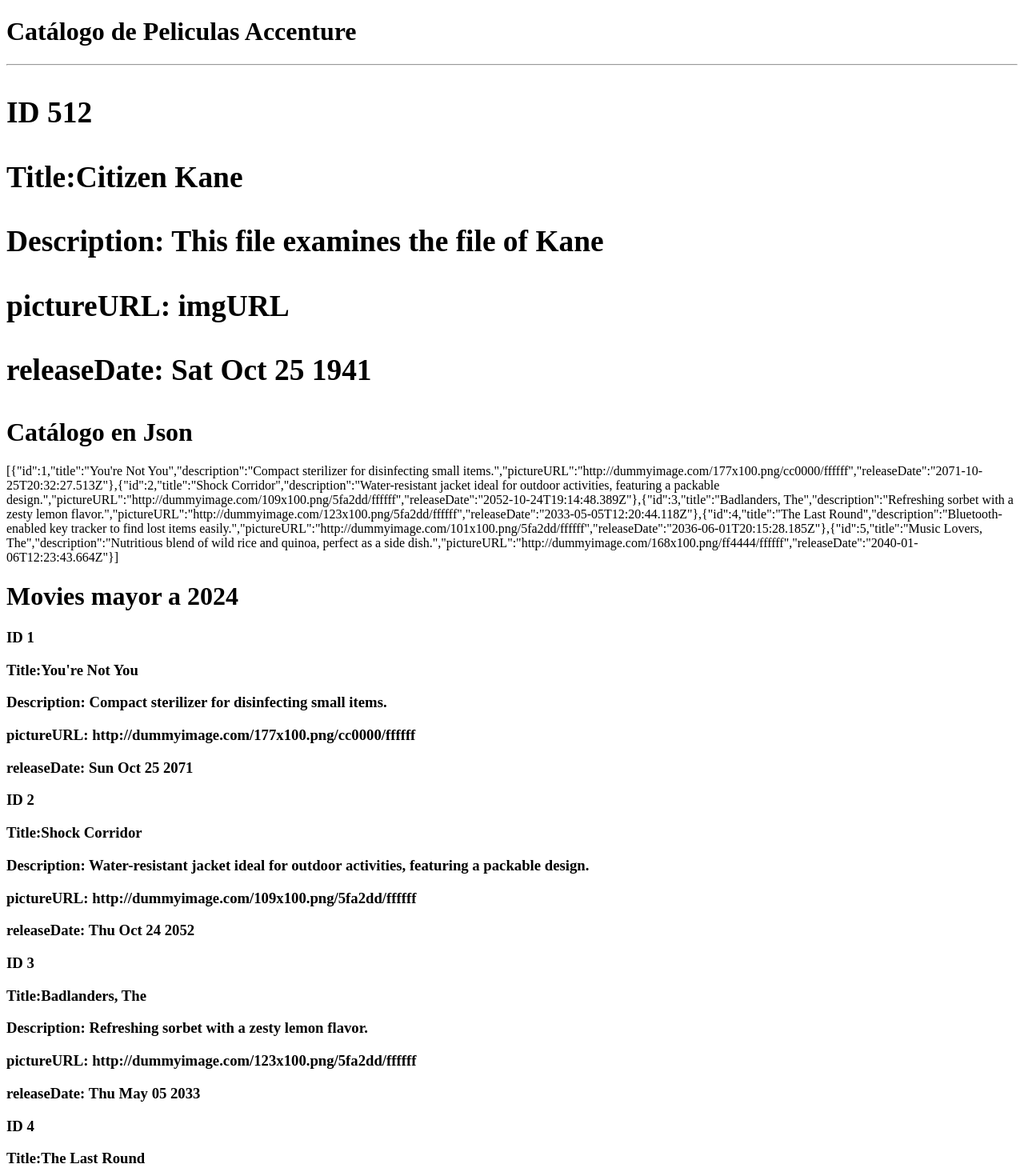
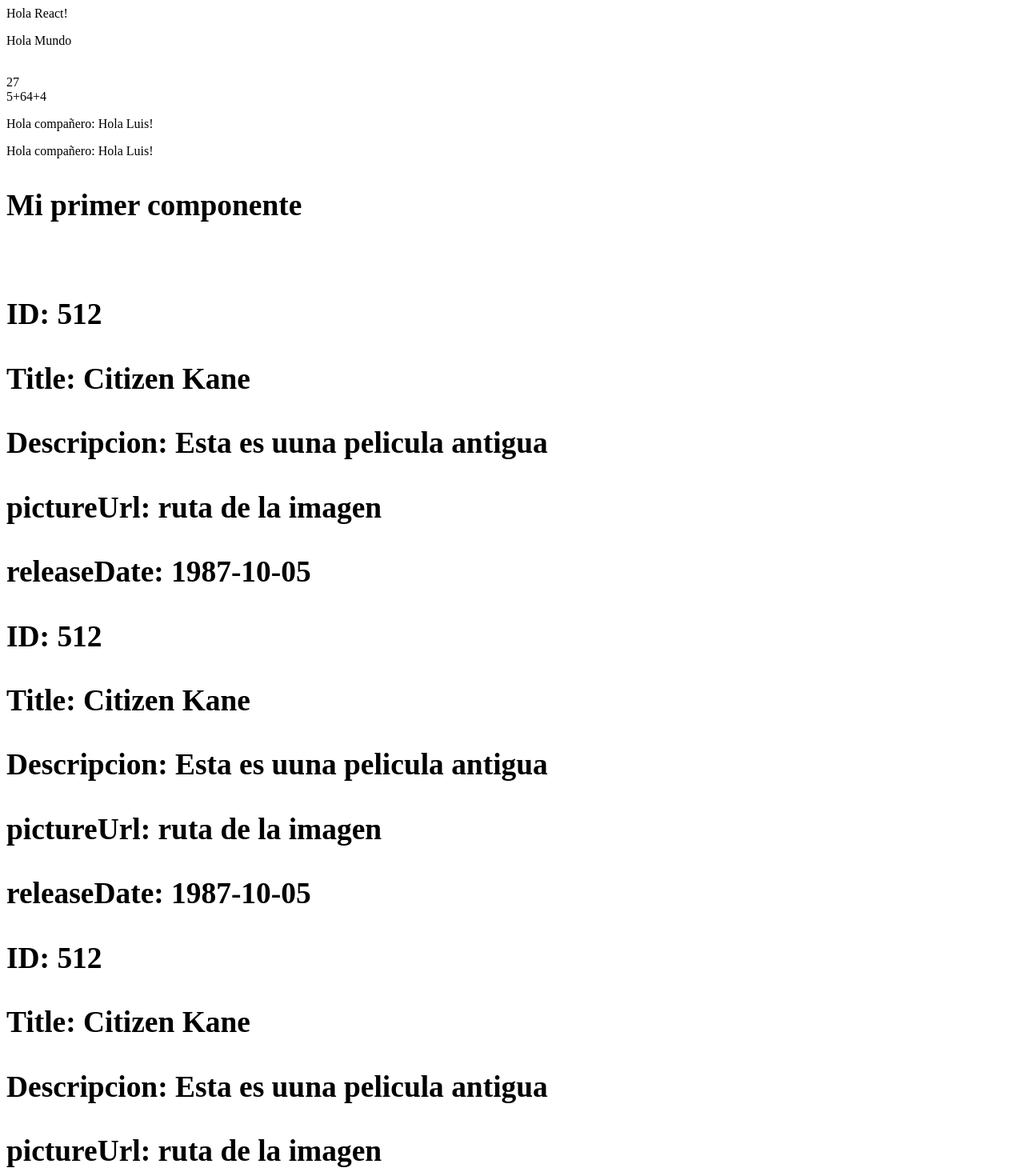
Before and after one commit to nadiacoboz/upskilling-react, a React (Vite) app: page / in a window 1280 px wide. Shown: the top 1470 px of the page at 80% size. Built offline with nearby package versions, Linux system fonts and the light colour scheme.

Commit message:
Remove old files

```diff
--- a/src/App.tsx
+++ b/src/App.tsx
@@ -1,10 +1,14 @@
-import type { JSX } from 'react'
-import './App.css'
-import PrintMovie from './components/PrintMovie'
-import { mockMovie, movieList } from './mocks/movies.mocks'
-/*
-function PrintMovie(): JSX.Element{
-  return(
+import type { JSX } from "react";
+import "./App.css";
+
+const name: string = "Hola Luis!";
+
+function PrintComponent(): JSX.Element {
+  return <h3>Mi primer componente</h3>;
+}
+
+function PrintMovie(): JSX.Element {
+  return (
     <>
       <h3>ID: 512</h3>
       <h3>Title: Citizen Kane</h3>
@@ -12,37 +16,39 @@
       <h3>pictureUrl: ruta de la imagen</h3>
       <h3>releaseDate: 1987-10-05</h3>
     </>
-  )
-}*/
+  );
+}
+
 function App() {
   return (
     <>
-    <h1>Catálogo de Peliculas Accenture</h1>
-    <hr/>
-    <h1><PrintMovie movie={mockMovie}/></h1>
+      Hola React!
 
-  <h1>Catálogo en Json </h1>
-   {JSON.stringify(movieList)}
+      <p>Hola Mundo</p>
+      <br />
 
-    <h1>Movies mayor a 2024 </h1>
-    {
-      movieList
-      .filter((movie) => movie.releaseDate.getFullYear() >= 2024 )
-      .map((movie) => (
-        <PrintMovie key={movie.id} movie = {movie} />
-      )
-      )}
+      {/* Mostrar informacion en react */}
+      {5 + 7 + 7 + 8}
+      <br />
+      {"5+64+4"}
+      <br />
 
-    <h1>Movies con palabra clave </h1>
-      {movieList.map((movie) => (
-            movie.description.includes("to") ? (<PrintMovie key={movie.id} movie={movie} />) : null
+      {/* Renderizar informacion */}
+      <p>{"Hola compañero: "}{name}</p>
+      <p>{`Hola compañero: ${name}`}</p>
 
+      <h1>
+        <PrintComponent />
+      </h1>
 
-        ))}
-
+      <br />
+      <h1><PrintMovie /></h1>
+      <h1><PrintMovie /></h1>
+      <h1><PrintMovie /></h1>
+      <h1><PrintMovie /></h1>
+      <h1><PrintMovie /></h1>
     </>
-
   )
 }
 
-export default App
+export default App;
--- a/src/components/PrintMovie.tsx
+++ /dev/null
@@ -1,17 +0,0 @@
-import type { JSX } from "react"
-import type { movieProps } from "./types"
-
-function PrintMovie({movie}:movieProps): JSX.Element{
-return(
-    <>
-    <h3>ID {movie.id} </h3>
-    <h3>Title:{movie.title} </h3>
-    <h3>Description: {movie.description}</h3>
-    <h3>pictureURL: {movie.pictureURL }</h3>
-    <h3>releaseDate: {movie.releaseDate.toDateString() }</h3>
-
-    </>
-)
-
-}
-export default PrintMovie
--- a/src/components/types.ts
+++ /dev/null
@@ -1,5 +0,0 @@
-import type { Movie} from '../types/movie';
-
-export type movieProps = {
-    movie : Movie;
-}
--- a/src/mocks/movies.mocks.ts
+++ /dev/null
@@ -1,44 +0,0 @@
-import type { Movie } from "../types/movie";
-import { getRandomDate } from "../utils/utils.date";
-
-export const mockMovie: Movie = {
-    id: 512,
-    title: 'Citizen Kane',
-    description: 'This file examines the file of Kane',
-    pictureURL: 'imgURL',
-    releaseDate: new Date('1941-10-25')
-}
-
-export const movieList: Movie[] = [
-    {
-    "id": 1,
-    "title": "You're Not You",
-    "description": "Compact sterilizer for disinfecting small items.",
-    "pictureURL": "http://dummyimage.com/177x100.png/cc0000/ffffff",
-    "releaseDate": getRandomDate( new Date('2020-01-01'), new Date('2025-12-31'))
-    }, {
-    "id": 2,
-    "title": "Shock Corridor",
-    "description": "Water-resistant jacket ideal for outdoor activities, featuring a packable design.",
-    "pictureURL": "http://dummyimage.com/109x100.png/5fa2dd/ffffff",
-    "releaseDate": getRandomDate( new Date('2020-01-01'), new Date('2025-12-31'))
-    }, {
-    "id": 3,
-    "title": "Badlanders, The",
-    "description": "Refreshing sorbet with a zesty lemon flavor.",
-    "pictureURL": "http://dummyimage.com/123x100.png/5fa2dd/ffffff",
-    "releaseDate": getRandomDate( new Date('2020-01-01'), new Date('2025-12-31'))
-    }, {
-    "id": 4,
-    "title": "The Last Round",
-    "description": "Bluetooth-enabled key tracker to find lost items easily.",
-    "pictureURL": "http://dummyimage.com/101x100.png/5fa2dd/ffffff",
-    "releaseDate": getRandomDate( new Date('2020-01-01'), new Date('2025-12-31'))
-    }, {
-    "id": 5,
-    "title": "Music Lovers, The",
-    "description": "Nutritious blend of wild rice and quinoa, perfect as a side dish.",
-    "pictureURL": "http://dummyimage.com/168x100.png/ff4444/ffffff",
-    "releaseDate": getRandomDate( new Date('2020-01-01'), new Date('2025-12-31'))
-    }
-]
--- a/src/utils/utils.date.ts
+++ /dev/null
@@ -1,3 +0,0 @@
-export function getRandomDate(start: Date, end: Date){
-    return new Date (start.getTime() + Math.random() * (end.getTime()))
-}
```
Also changed, not shown: src/types/movie.ts (deleted, +0 -7 lines). Lines whose indentation alone changed are shown as unchanged.
